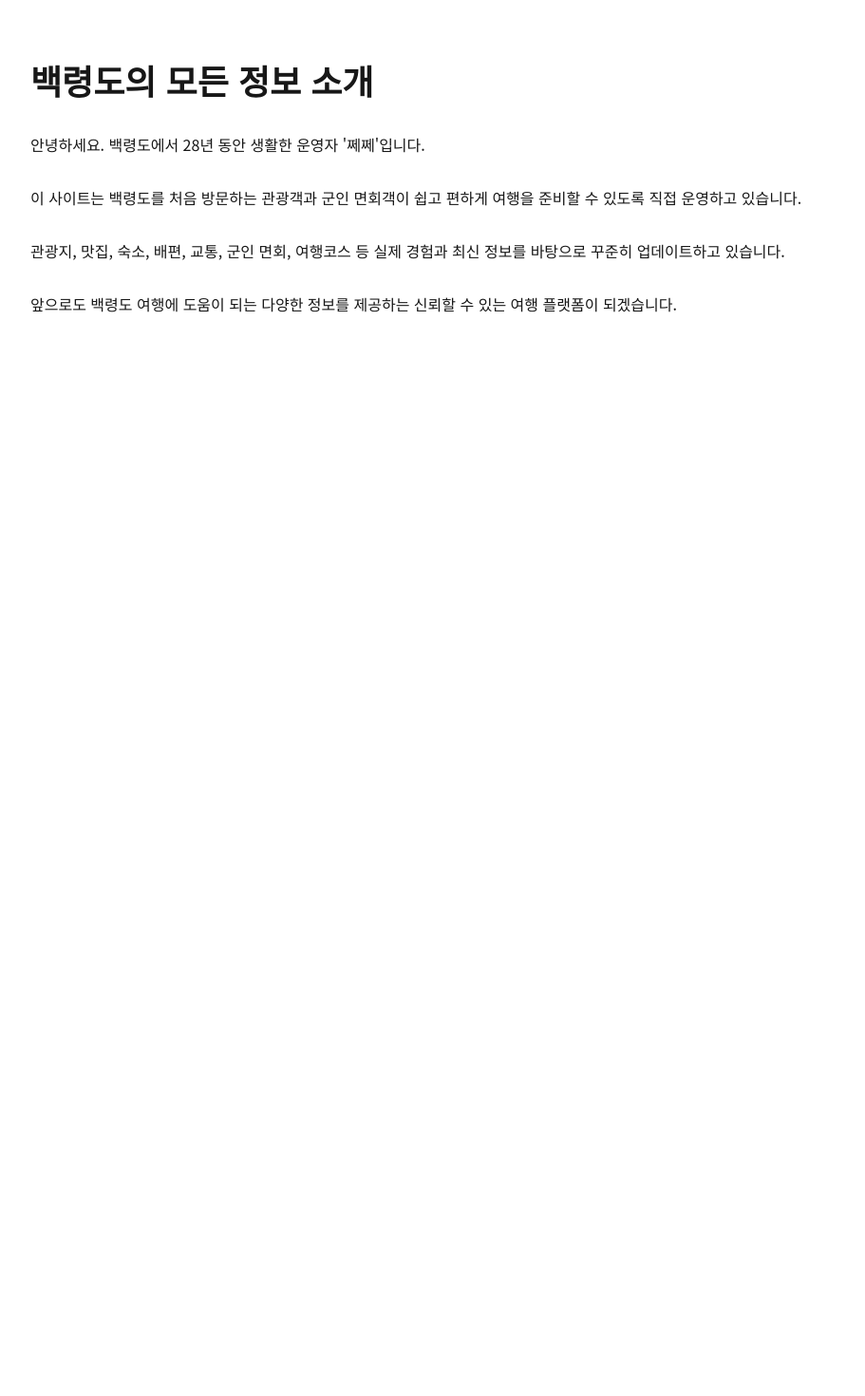
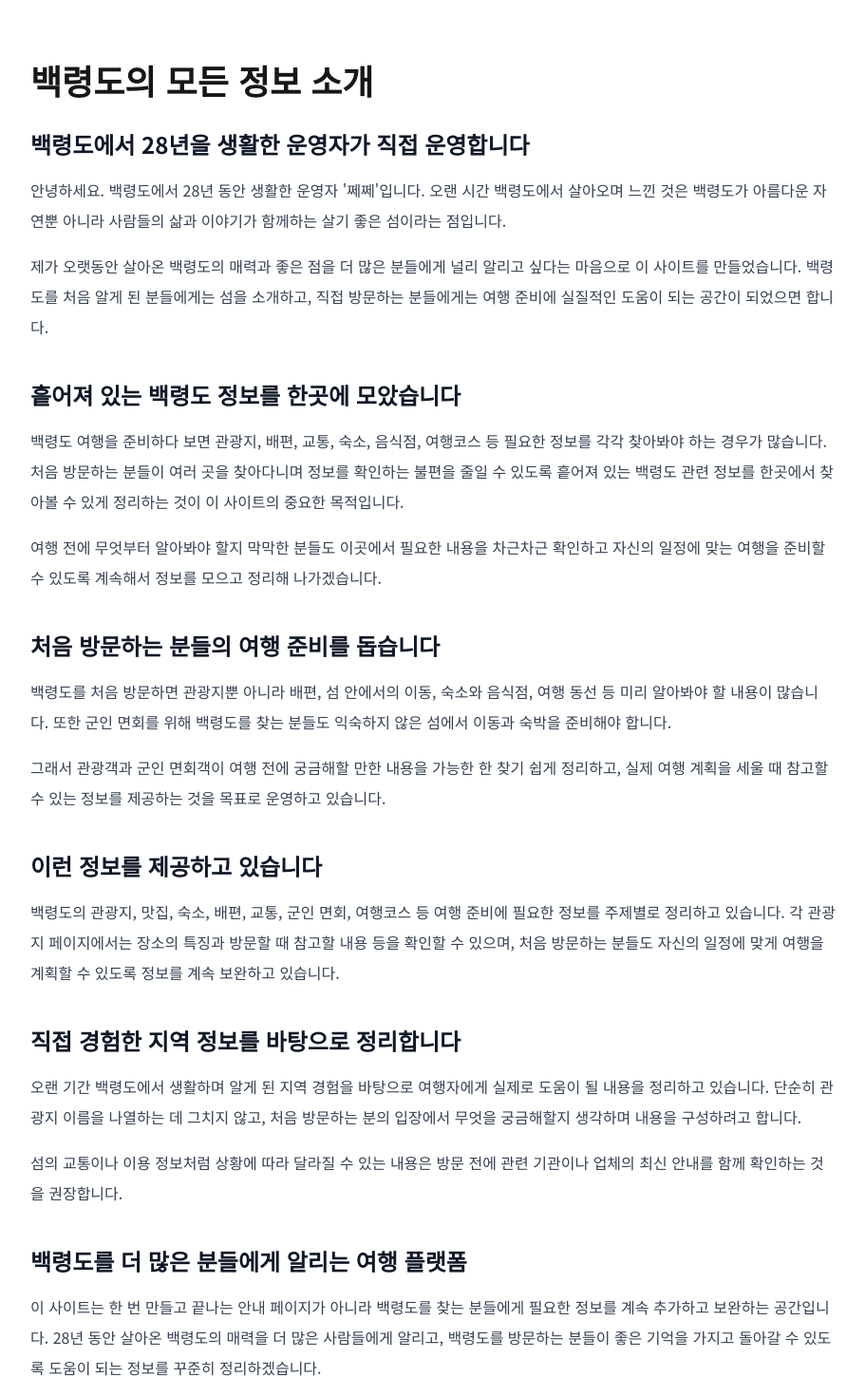
Before and after one commit to zihye8424-ship-it/baengnyeong-project, a Next.js app: page /about in a window 1280 px wide. Shown: the top 1470 px of the page at 95% size, without its empty margins (184-1095 px from the left). Before the commit the page ends 800 px from the top, so only its background shows below. Built offline with nearby package versions, Linux system fonts and the light colour scheme.

Commit message:
Improve about page for AdSense review

```diff
--- a/app/about/page.tsx
+++ b/app/about/page.tsx
@@ -1,28 +1,104 @@
 export default function AboutPage() {
   return (
     <main className="max-w-4xl mx-auto px-6 py-16">
-      <h1 className="text-4xl font-bold mb-8">
-        백령도의 모든 정보 소개
-      </h1>
+      <h1 className="text-4xl font-bold mb-8">백령도의 모든 정보 소개</h1>
 
-      <p className="mb-6 leading-8">
-        안녕하세요. 백령도에서 28년 동안 생활한 운영자 '쩨쩨'입니다.
-      </p>
+      <div className="space-y-10 leading-8 text-gray-700">
+        <section>
+          <h2 className="text-2xl font-bold mb-4 text-gray-900">
+            백령도에서 28년을 생활한 운영자가 직접 운영합니다
+          </h2>
+          <p>
+            안녕하세요. 백령도에서 28년 동안 생활한 운영자 &apos;쩨쩨&apos;입니다.
+            오랜 시간 백령도에서 살아오며 느낀 것은 백령도가 아름다운 자연뿐 아니라
+            사람들의 삶과 이야기가 함께하는 살기 좋은 섬이라는 점입니다.
+          </p>
+          <p className="mt-4">
+            제가 오랫동안 살아온 백령도의 매력과 좋은 점을 더 많은 분들에게
+            널리 알리고 싶다는 마음으로 이 사이트를 만들었습니다. 백령도를
+            처음 알게 된 분들에게는 섬을 소개하고, 직접 방문하는 분들에게는
+            여행 준비에 실질적인 도움이 되는 공간이 되었으면 합니다.
+          </p>
+        </section>
 
-      <p className="mb-6 leading-8">
-        이 사이트는 백령도를 처음 방문하는 관광객과 군인 면회객이
-        쉽고 편하게 여행을 준비할 수 있도록 직접 운영하고 있습니다.
-      </p>
+        <section>
+          <h2 className="text-2xl font-bold mb-4 text-gray-900">
+            흩어져 있는 백령도 정보를 한곳에 모았습니다
+          </h2>
+          <p>
+            백령도 여행을 준비하다 보면 관광지, 배편, 교통, 숙소, 음식점,
+            여행코스 등 필요한 정보를 각각 찾아봐야 하는 경우가 많습니다.
+            처음 방문하는 분들이 여러 곳을 찾아다니며 정보를 확인하는 불편을
+            줄일 수 있도록 흩어져 있는 백령도 관련 정보를 한곳에서 찾아볼 수
+            있게 정리하는 것이 이 사이트의 중요한 목적입니다.
+          </p>
+          <p className="mt-4">
+            여행 전에 무엇부터 알아봐야 할지 막막한 분들도 이곳에서 필요한
+            내용을 차근차근 확인하고 자신의 일정에 맞는 여행을 준비할 수 있도록
+            계속해서 정보를 모으고 정리해 나가겠습니다.
+          </p>
+        </section>
 
-      <p className="mb-6 leading-8">
-        관광지, 맛집, 숙소, 배편, 교통, 군인 면회, 여행코스 등
-        실제 경험과 최신 정보를 바탕으로 꾸준히 업데이트하고 있습니다.
-      </p>
+        <section>
+          <h2 className="text-2xl font-bold mb-4 text-gray-900">
+            처음 방문하는 분들의 여행 준비를 돕습니다
+          </h2>
+          <p>
+            백령도를 처음 방문하면 관광지뿐 아니라 배편, 섬 안에서의 이동,
+            숙소와 음식점, 여행 동선 등 미리 알아봐야 할 내용이 많습니다.
+            또한 군인 면회를 위해 백령도를 찾는 분들도 익숙하지 않은 섬에서
+            이동과 숙박을 준비해야 합니다.
+          </p>
+          <p className="mt-4">
+            그래서 관광객과 군인 면회객이 여행 전에 궁금해할 만한 내용을
+            가능한 한 찾기 쉽게 정리하고, 실제 여행 계획을 세울 때 참고할 수
+            있는 정보를 제공하는 것을 목표로 운영하고 있습니다.
+          </p>
+        </section>
 
-      <p className="mb-6 leading-8">
-        앞으로도 백령도 여행에 도움이 되는 다양한 정보를 제공하는
-        신뢰할 수 있는 여행 플랫폼이 되겠습니다.
-      </p>
+        <section>
+          <h2 className="text-2xl font-bold mb-4 text-gray-900">
+            이런 정보를 제공하고 있습니다
+          </h2>
+          <p>
+            백령도의 관광지, 맛집, 숙소, 배편, 교통, 군인 면회, 여행코스 등
+            여행 준비에 필요한 정보를 주제별로 정리하고 있습니다. 각 관광지
+            페이지에서는 장소의 특징과 방문할 때 참고할 내용 등을 확인할 수
+            있으며, 처음 방문하는 분들도 자신의 일정에 맞게 여행을 계획할 수
+            있도록 정보를 계속 보완하고 있습니다.
+          </p>
+        </section>
+
+        <section>
+          <h2 className="text-2xl font-bold mb-4 text-gray-900">
+            직접 경험한 지역 정보를 바탕으로 정리합니다
+          </h2>
+          <p>
+            오랜 기간 백령도에서 생활하며 알게 된 지역 경험을 바탕으로
+            여행자에게 실제로 도움이 될 내용을 정리하고 있습니다. 단순히
+            관광지 이름을 나열하는 데 그치지 않고, 처음 방문하는 분의
+            입장에서 무엇을 궁금해할지 생각하며 내용을 구성하려고 합니다.
+          </p>
+          <p className="mt-4">
+            섬의 교통이나 이용 정보처럼 상황에 따라 달라질 수 있는 내용은
+            방문 전에 관련 기관이나 업체의 최신 안내를 함께 확인하는 것을
+            권장합니다.
+          </p>
+        </section>
+
+        <section>
+          <h2 className="text-2xl font-bold mb-4 text-gray-900">
+            백령도를 더 많은 분들에게 알리는 여행 플랫폼
+          </h2>
+          <p>
+            이 사이트는 한 번 만들고 끝나는 안내 페이지가 아니라 백령도를
+            찾는 분들에게 필요한 정보를 계속 추가하고 보완하는 공간입니다.
+            28년 동안 살아온 백령도의 매력을 더 많은 사람들에게 알리고,
+            백령도를 방문하는 분들이 좋은 기억을 가지고 돌아갈 수 있도록
+            도움이 되는 정보를 꾸준히 정리하겠습니다.
+          </p>
+        </section>
+      </div>
     </main>
   );
 }
```
